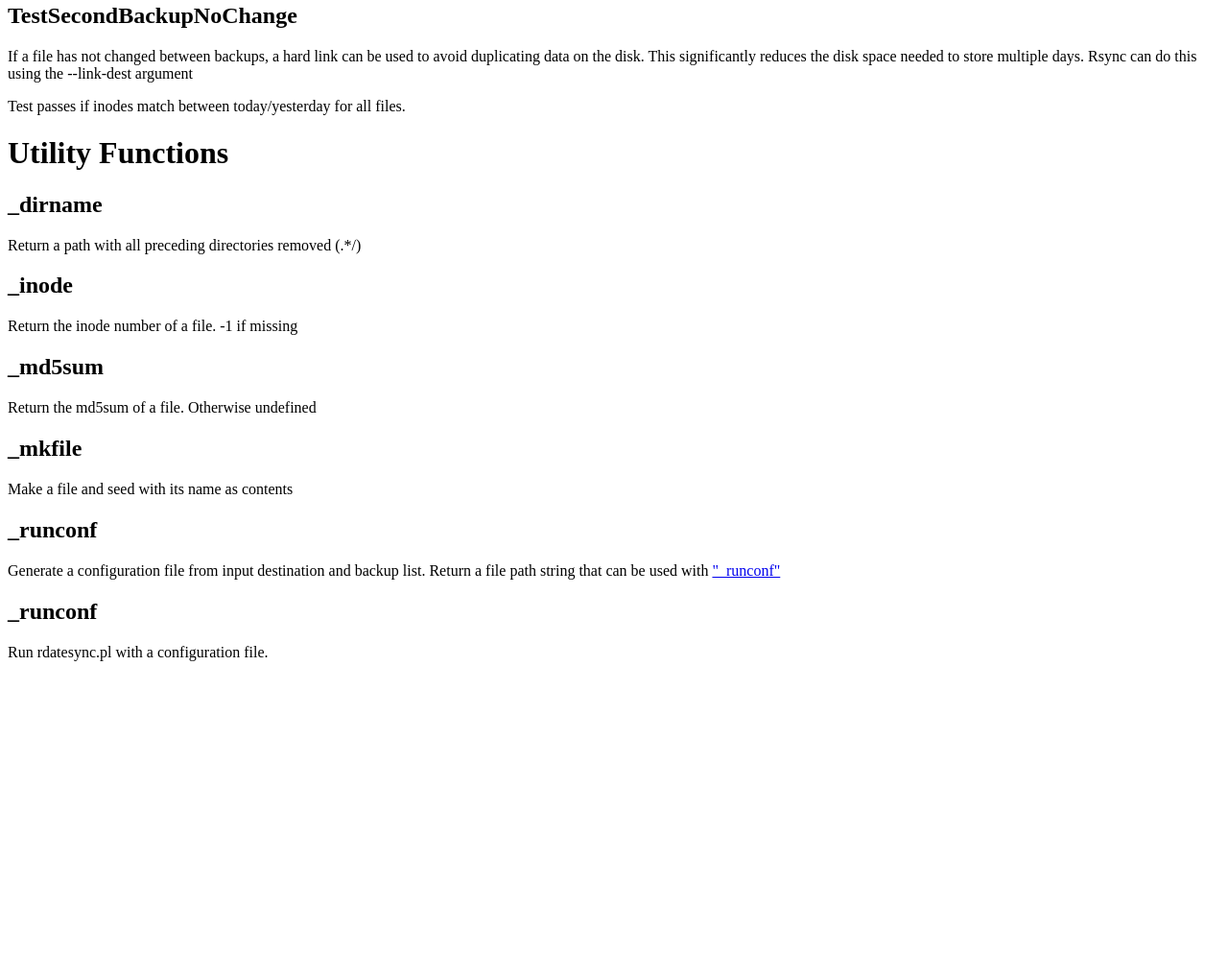
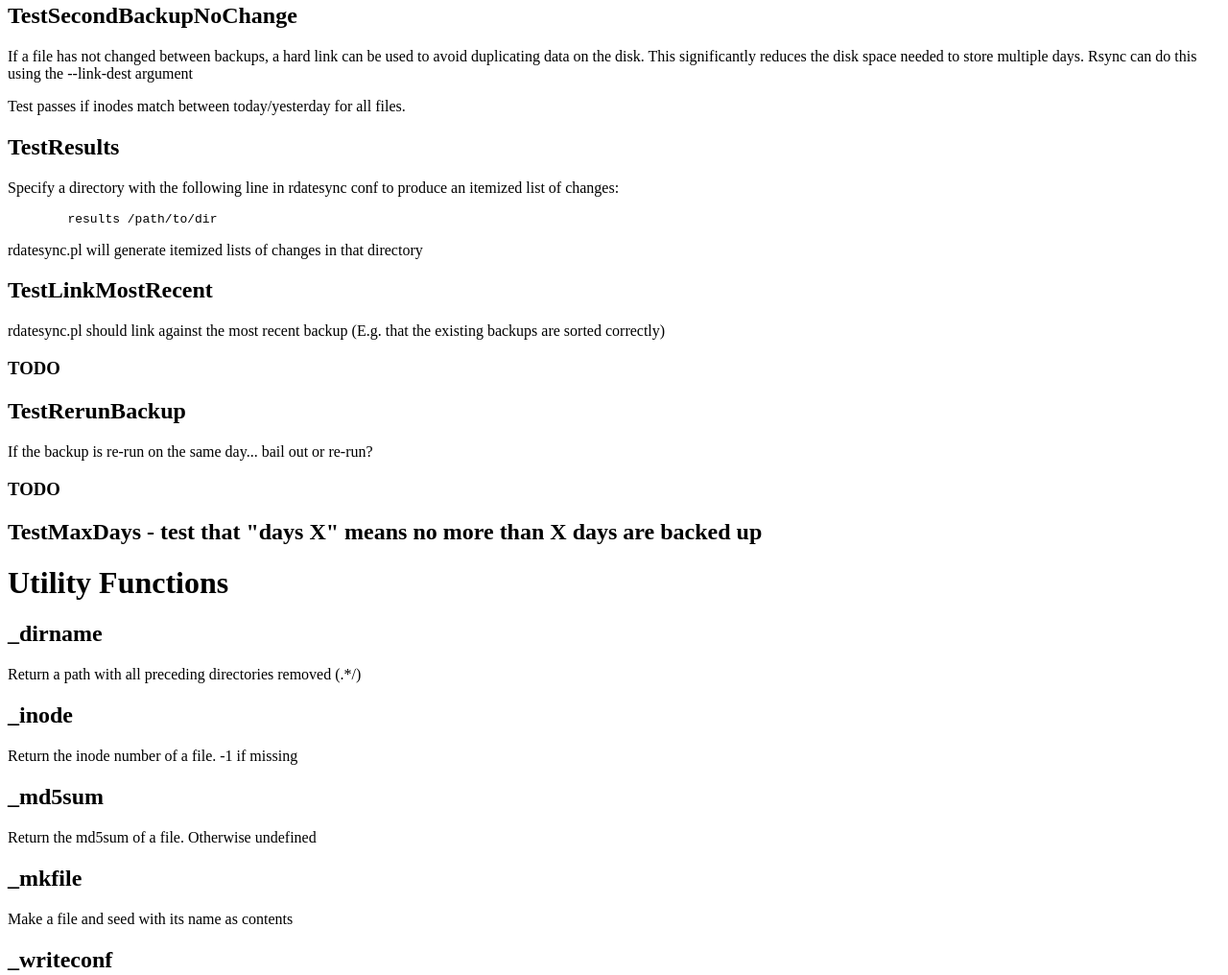
Before and after one commit to pwalkr/rdatesync, a plain HTML site: page index.html in a window 1280 px wide. Shown: the part 1764-2780 px from the top of the page at 96% size. Before the commit the page ends 2469 px from the top, so only its background shows below. Drawn offline with Linux system fonts and the light colour scheme.

Commit message:
index.html: regenerated

```diff
--- a/index.html
+++ b/index.html
@@ -5,7 +5,7 @@
 <!--
   generated by Pod::Simple::HTML v3.28,
   using Pod::Simple::PullParser v3.28,
-  under Perl v5.018002 at Fri Nov 27 20:54:50 2015 GMT.
+  under Perl v5.018002 at Sat Jan  9 06:15:04 2016 GMT.
 
  If you want to change this HTML document, you probably shouldn't do that
    by changing it directly.  Instead, see about changing the calling options
@@ -128,8 +128,8 @@ name="TestFirstBackup"
 <pre>        /archive/2000-01-02/myfolder</pre>
 
 <h2><a class='u'
-name="TestPathSpaces"
->TestPathSpaces</a></h2>
+name="TestPathSpacesQuotes"
+>TestPathSpacesQuotes</a></h2>
 
 <p>Spaces in paths are notorious for breaking things. Test that we can back up using a destination and backups with spaces in the path names</p>
 
@@ -162,6 +162,40 @@ name="TestSecondBackupNoChange"
 
 <p>Test passes if inodes match between today/yesterday for all files.</p>
 
+<h2><a class='u'
+name="TestResults"
+>TestResults</a></h2>
+
+<p>Specify a directory with the following line in rdatesync conf to produce an itemized list of changes:</p>
+
+<pre>        results /path/to/dir</pre>
+
+<p>rdatesync.pl will generate itemized lists of changes in that directory</p>
+
+<h2><a class='u'
+name="TestLinkMostRecent"
+>TestLinkMostRecent</a></h2>
+
+<p>rdatesync.pl should link against the most recent backup (E.g. that the existing backups are sorted correctly)</p>
+
+<h3><a class='u'
+name="TODO"
+>TODO</a></h3>
+
+<h2><a class='u'
+name="TestRerunBackup"
+>TestRerunBackup</a></h2>
+
+<p>If the backup is re-run on the same day... bail out or re-run?</p>
+
+<h3><a class='u'
+name="TODO"
+>TODO</a></h3>
+
+<h2><a class='u'
+name="TestMaxDays_-_test_that_&#34;days_X&#34;_means_no_more_than_X_days_are_backed_up"
+>TestMaxDays - test that &#34;days X&#34; means no more than X days are backed up</a></h2>
+
 <h1><a class='u'
 name="Utility_Functions"
 >Utility Functions</a></h1>
@@ -191,8 +225,8 @@ name="_mkfile"
 <p>Make a file and seed with its name as contents</p>
 
 <h2><a class='u'
-name="_runconf"
->_runconf</a></h2>
+name="_writeconf"
+>_writeconf</a></h2>
 
 <p>Generate a configuration file from input destination and backup list. Return a file path string that can be used with <a href="#_runconf" class="podlinkpod"
 >&#34;_runconf&#34;</a></p>
@@ -201,7 +235,8 @@ name="_runconf"
 name="_runconf"
 >_runconf</a></h2>
 
-<p>Run rdatesync.pl with a configuration file.</p>
+<p>Run rdatesync.pl with a configuration file. E.g. one generated by <a href="#_writeconf" class="podlinkpod"
+>&#34;_writeconf&#34;</a></p>
 
 <!-- end doc -->
 
```
